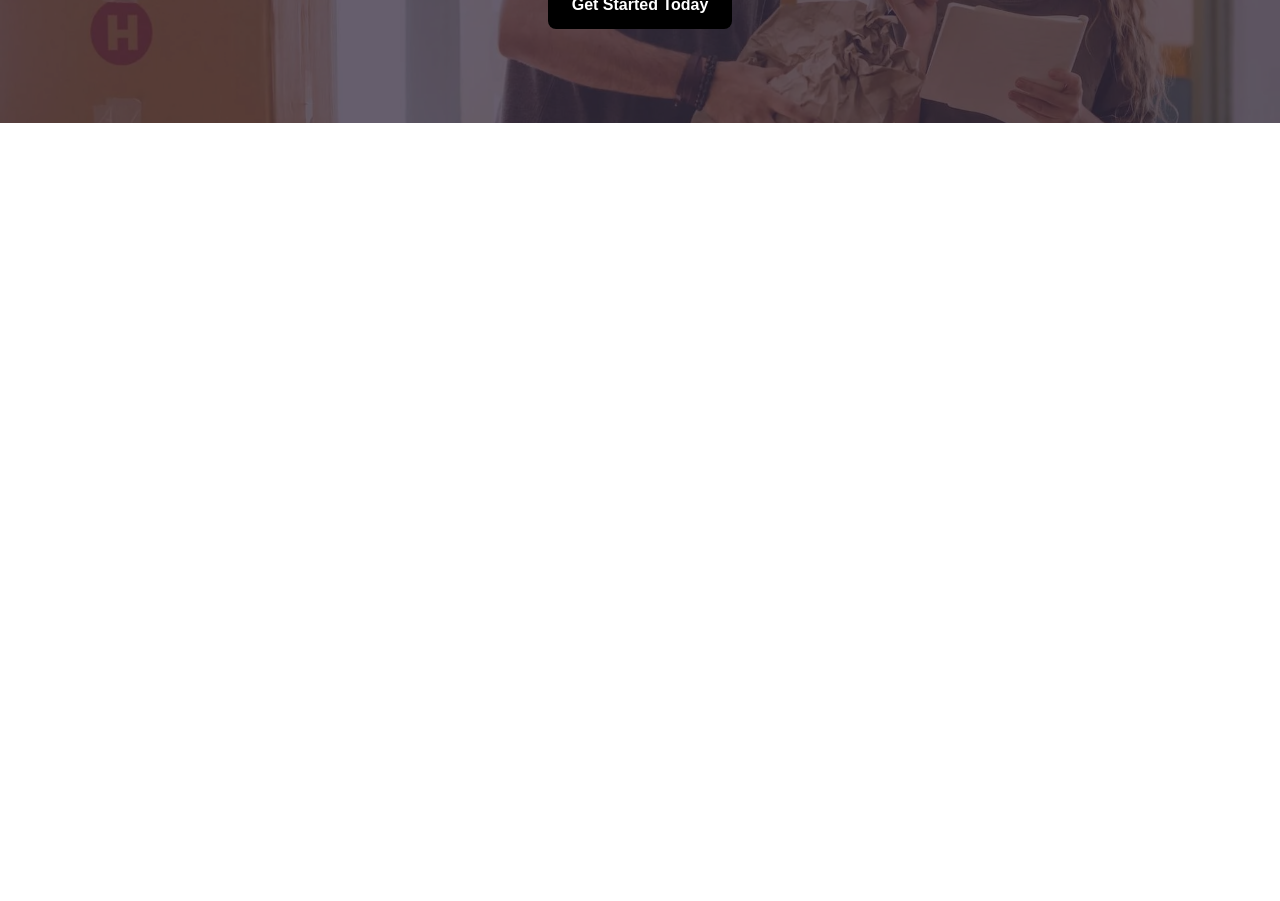
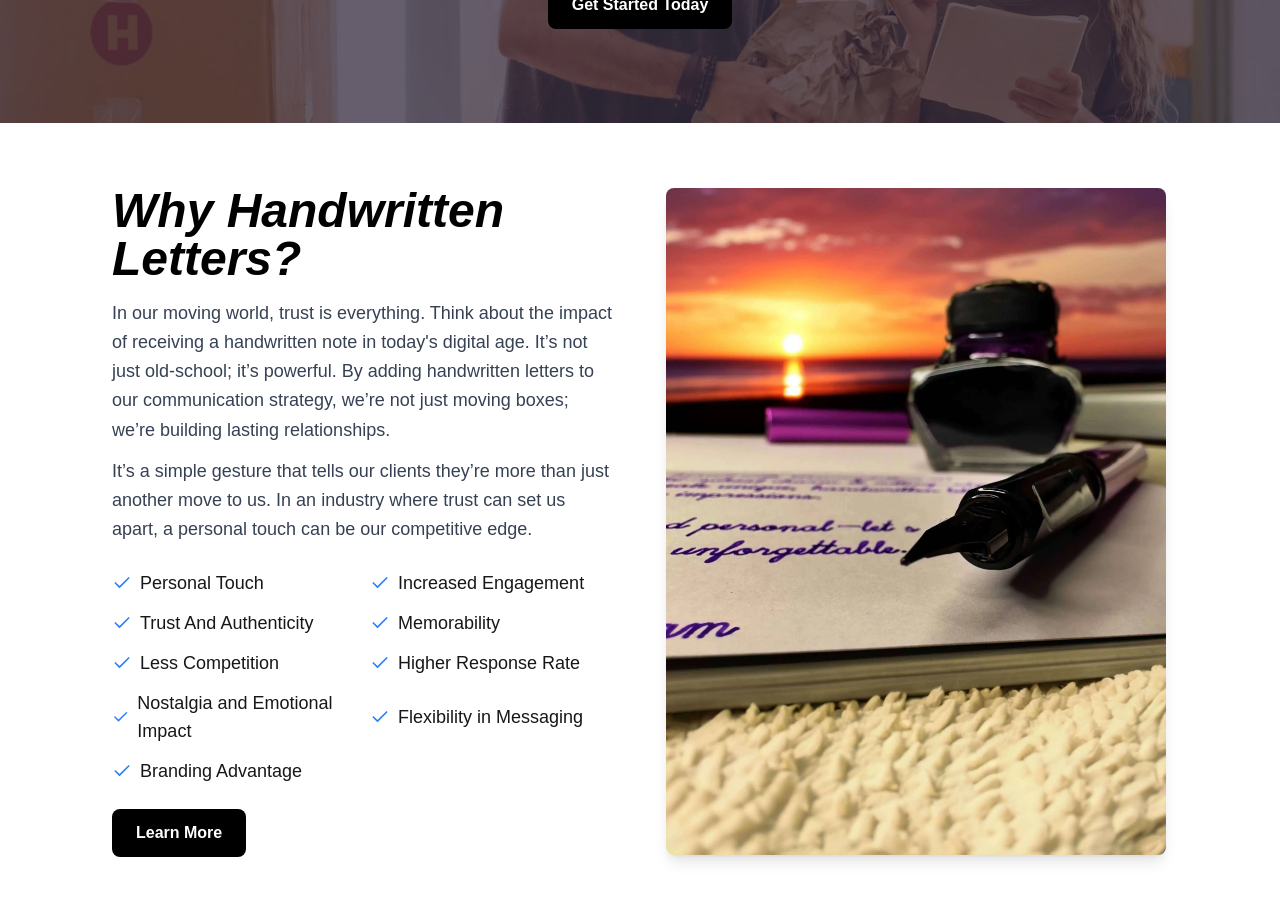
Before and after one commit to adnanfrd/HandWritten_Edge, a Next.js app: page / in a window 1280 px wide. Shown: the part 2920-3821 px from the top of the page. Before the commit the page ends 3043 px from the top, so only its background shows below. Built offline with nearby package versions, Linux system fonts and the light colour scheme.

Commit message:
why letter

```diff
--- a/src/app/page.js
+++ b/src/app/page.js
@@ -2,6 +2,7 @@ import ElevateSection from "@/components/Home/ElevateSection";
 import HomeServices from "@/components/Home/HomeServices";
 import MovingLettersSection from "@/components/Home/MovingLettersSection";
 import StaySection from "@/components/Home/StaySection";
+import WhyHandwrittenLetters from "@/components/Home/WhyHandwrittenLetters";
 
 export default function Home() {
   return (
@@ -10,6 +11,7 @@ export default function Home() {
     <MovingLettersSection/>
     <StaySection/>
     <ElevateSection/>
+    <WhyHandwrittenLetters/>
    </div>
   );
 }
--- /dev/null
+++ b/src/components/Home/WhyHandwrittenLetters.jsx
@@ -0,0 +1,61 @@
+import Image from "next/image";
+import { Check } from "lucide-react";
+
+const WhyHandwrittenLetters = () => {
+  return (
+    <section className="py-16 px-6 md:px-12 lg:px-20 xl:px-28 bg-white">
+      <div className="max-w-7xl mx-auto grid grid-cols-1 md:grid-cols-2 gap-12 items-center">
+        {/* Left Content */}
+        <div>
+          <h2 className="text-4xl md:text-5xl font-bold italic text-black">
+            Why Handwritten <br /> Letters?
+          </h2>
+          <p className="text-gray-700 mt-4 text-lg leading-relaxed">
+            In our moving world, trust is everything. Think about the impact of receiving a handwritten note in today's digital age. It’s not just old-school; it’s powerful. By adding handwritten letters to our communication strategy, we’re not just moving boxes; we’re building lasting relationships.
+          </p>
+          <p className="text-gray-700 mt-3 text-lg leading-relaxed">
+            It’s a simple gesture that tells our clients they’re more than just another move to us. In an industry where trust can set us apart, a personal touch can be our competitive edge.
+          </p>
+
+          {/* Bullet Points */}
+          <div className="grid grid-cols-1 sm:grid-cols-2 gap-3 mt-6 text-lg">
+            {[
+              "Personal Touch",
+              "Increased Engagement",
+              "Trust And Authenticity",
+              "Memorability",
+              "Less Competition",
+              "Higher Response Rate",
+              "Nostalgia and Emotional Impact",
+              "Flexibility in Messaging",
+              "Branding Advantage",
+            ].map((item, index) => (
+              <div key={index} className="flex items-center gap-2">
+                <Check className="text-blue-500 w-5 h-5" />
+                <span className="font-medium">{item}</span>
+              </div>
+            ))}
+          </div>
+
+          {/* Button */}
+          <button className="mt-6 px-6 py-3 bg-black text-white font-semibold rounded-lg hover:bg-gray-800 transition">
+            Learn More
+          </button>
+        </div>
+
+        {/* Right Image */}
+        <div className="flex justify-center">
+          <Image
+            src="/whyletter.webp"
+            alt="Handwritten Letter"
+            width={500}
+            height={500}
+            className="rounded-lg shadow-lg object-cover"
+          />
+        </div>
+      </div>
+    </section>
+  );
+};
+
+export default WhyHandwrittenLetters;
```
Also changed, not shown: public/whyletter.webp (renamed from public/beach-perspective-1-scaled.webp).
